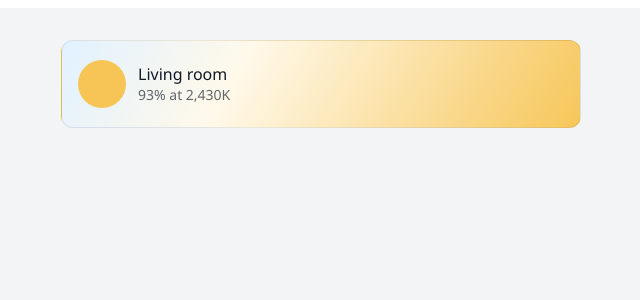
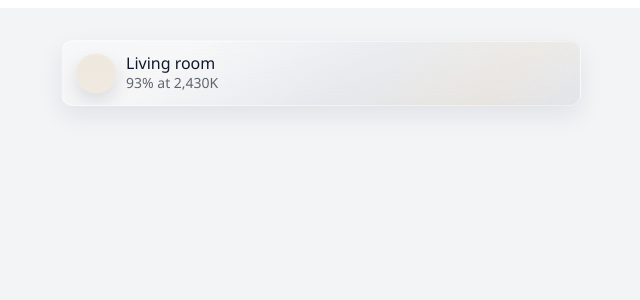
Before and after one commit to mbb365/Dual-Axis-Controller-v4, a React (Vite) app: page / in a window 1280 px wide. Shown: the top 300 px of the page, without its empty margins (319-959 px from the left). Built offline with nearby package versions, Linux system fonts and the light colour scheme.

Commit message:
Polish compact card interactions for v6.2.0

```diff
--- a/package.json
+++ b/package.json
@@ -1,7 +1,7 @@
 {
   "name": "dual-halo-controller",
   "private": true,
-  "version": "6.1.1",
+  "version": "6.2.0",
   "type": "module",
   "scripts": {
     "dev": "vite",
--- a/src/components/CompactCard.css
+++ b/src/components/CompactCard.css
@@ -1,21 +1,36 @@
 .dual-card {
     box-sizing: border-box;
     width: 100%;
+    container-type: inline-size;
     border-radius: var(--ha-card-border-radius, 12px);
     font-family: var(--ha-font-family, "Segoe UI", Roboto, sans-serif);
 }
 
 .dual-card--compact {
+    position: relative;
     display: grid;
     grid-template-columns: auto minmax(0, 1fr);
     align-items: center;
-    gap: 12px;
-    min-height: 88px;
-    padding: 14px 16px;
-    box-shadow: var(--ha-card-box-shadow, none);
+    gap: 10px;
+    min-height: 64px;
+    padding: 12px 14px;
+    overflow: hidden;
+    box-shadow:
+        0 10px 24px rgba(15, 23, 42, 0.08),
+        inset 0 1px 0 rgba(255, 255, 255, 0.44);
     cursor: pointer;
     transition: box-shadow 0.18s ease;
-    border: 1px solid var(--divider-color, rgba(0, 0, 0, 0.08));
+    border: 1px solid rgba(255, 255, 255, 0.38);
+    backdrop-filter: blur(16px) saturate(150%);
+    -webkit-backdrop-filter: blur(16px) saturate(150%);
+}
+
+.dual-card--compact::after {
+    content: '';
+    position: absolute;
+    inset: 0;
+    background: linear-gradient(180deg, rgba(255, 255, 255, 0.22) 0%, rgba(255, 255, 255, 0.02) 100%);
+    pointer-events: none;
 }
 
 .dual-card--compact:focus-visible {
@@ -28,26 +43,45 @@
 }
 
 .dual-card__icon-shell {
-    width: 48px;
-    height: 48px;
+    width: 40px;
+    height: 40px;
     border-radius: 999px;
     display: grid;
     place-items: center;
     color: #ffffff;
     flex-shrink: 0;
+    position: relative;
+    z-index: 1;
+    box-shadow:
+        inset 0 1px 0 rgba(255, 255, 255, 0.34),
+        0 8px 18px rgba(15, 23, 42, 0.12);
+}
+
+.dual-card__icon-button {
+    appearance: none;
+    border: 0;
+    padding: 0;
+    cursor: pointer;
+}
+
+.dual-card__icon-button:focus-visible {
+    outline: 2px solid var(--primary-color, #03a9f4);
+    outline-offset: 2px;
 }
 
 .dual-card__icon {
-    --mdc-icon-size: 24px;
+    --mdc-icon-size: 20px;
 }
 
 .dual-card__content {
+    position: relative;
+    z-index: 1;
     min-width: 0;
 }
 
 .dual-card__title {
     font-size: 1rem;
-    line-height: 1.25;
+    line-height: 1.2;
     font-weight: 500;
     letter-spacing: normal;
     color: var(--primary-text-color, #111827);
@@ -58,9 +92,9 @@
 }
 
 .dual-card__subtitle {
-    margin-top: 2px;
+    margin-top: 1px;
     font-size: 0.875rem;
-    line-height: 1.35;
+    line-height: 1.25;
     color: var(--secondary-text-color, rgba(17, 24, 39, 0.65));
     display: -webkit-box;
     -webkit-line-clamp: 1;
@@ -114,9 +148,10 @@
 
 .dual-card__mode-row {
     display: grid;
-    grid-template-columns: repeat(2, minmax(0, 1fr));
+    grid-template-columns: minmax(0, 1fr) 36px minmax(0, 1fr);
     gap: 8px;
     margin-top: 12px;
+    align-items: center;
 }
 
 .dual-card__mode-pill {
@@ -144,19 +179,57 @@
     transform: translateY(-1px);
 }
 
+.dual-card__power-pill {
+    width: 36px;
+    height: 36px;
+    border-radius: 999px;
+    border: 1px solid rgba(17, 24, 39, 0.16);
+    background: linear-gradient(135deg, rgba(255, 255, 255, 0.82) 0%, rgba(233, 236, 242, 0.96) 100%);
+    color: rgba(71, 85, 105, 0.86);
+    display: grid;
+    place-items: center;
+    padding: 0;
+    cursor: pointer;
+    box-shadow:
+        inset 0 1px 0 rgba(255, 255, 255, 0.7),
+        0 6px 14px rgba(15, 23, 42, 0.1);
+    transition: transform 0.18s ease, box-shadow 0.18s ease, border-color 0.18s ease, color 0.18s ease;
+}
+
+.dual-card__power-pill.is-active {
+    border-color: rgba(124, 58, 237, 0.24);
+    color: rgba(124, 58, 237, 0.92);
+    box-shadow:
+        inset 0 1px 0 rgba(255, 255, 255, 0.76),
+        0 8px 18px rgba(124, 58, 237, 0.18);
+}
+
+.dual-card__power-pill:hover {
+    transform: translateY(-1px);
+}
+
+.dual-card__power-pill:focus-visible {
+    outline: 2px solid var(--primary-color, #03a9f4);
+    outline-offset: 2px;
+}
+
+.dual-card__power-icon {
+    --mdc-icon-size: 18px;
+}
+
 @container (max-width: 380px) {
     .dual-card--compact {
         grid-template-columns: 1fr;
         justify-items: start;
-        gap: 12px;
+        gap: 10px;
     }
 
     .dual-card__icon-shell {
-        width: 40px;
-        height: 40px;
+        width: 36px;
+        height: 36px;
     }
 
     .dual-card__icon {
-        --mdc-icon-size: 20px;
+        --mdc-icon-size: 18px;
     }
 }
--- a/src/components/CompactCard.tsx
+++ b/src/components/CompactCard.tsx
@@ -74,39 +74,93 @@ function getRgbText(hue: number, saturation: number, brightness: number) {
     return `R${red} G${green} B${blue}`;
 }
 
-function buildCompactBackground(isOn: boolean, hue: number, saturation: number, uiMode: 'temperature' | 'spectrum') {
+function buildCompactBackground(
+    isOn: boolean,
+    hue: number,
+    saturation: number,
+    brightness: number,
+    uiMode: 'temperature' | 'spectrum'
+) {
     if (!isOn) {
-        return 'linear-gradient(120deg, rgba(248, 248, 248, 0.98) 0%, rgba(235, 237, 240, 0.98) 100%)';
+        return 'linear-gradient(135deg, rgba(255, 255, 255, 0.72) 0%, rgba(244, 246, 248, 0.88) 44%, rgba(231, 234, 239, 0.94) 100%)';
     }
 
-    if (uiMode === 'spectrum') {
-        const vividHue = `hsla(${hue}, ${Math.max(45, saturation)}%, 72%, 0.95)`;
-        const softHue = `hsla(${hue}, ${Math.max(20, saturation * 0.6)}%, 96%, 0.98)`;
-        return `linear-gradient(120deg, ${softHue} 0%, ${vividHue} 100%)`;
+    const intensity = Math.max(0, Math.min(1, brightness / 100));
+
+    if (uiMode === 'temperature') {
+        const normalizedSaturation = Math.max(0, Math.min(1, saturation / 100));
+        const whiteFocus = `hsla(0, 0%, ${98 - intensity * 1.5}%, ${0.7 - normalizedSaturation * 0.2})`;
+        const softGrey = `hsla(220, 14%, ${91 - intensity * 6}%, ${0.36 + (1 - normalizedSaturation) * 0.18})`;
+        const coolOrWarmTint = `hsla(${hue}, ${10 + normalizedSaturation * 34}%, ${84 - intensity * 12}%, ${
+            0.18 + normalizedSaturation * 0.24
+        })`;
+        const shadowGrey = `hsla(222, 16%, ${83 - intensity * 10}%, ${0.18 + (1 - normalizedSaturation) * 0.16})`;
+
+        return `linear-gradient(135deg, ${whiteFocus} 0%, ${whiteFocus} 22%, ${softGrey} 56%, ${coolOrWarmTint} 82%, ${shadowGrey} 100%)`;
     }
 
-    const cool = 'rgba(224, 241, 255, 0.98)';
-    const center = 'rgba(255, 249, 234, 0.98)';
-    const warm = 'rgba(246, 196, 82, 0.96)';
-    return `linear-gradient(120deg, ${cool} 0%, ${center} 34%, ${warm} 100%)`;
+    const tintSaturation = Math.max(18, uiMode === 'spectrum' ? saturation : saturation * 0.72 + 18);
+    const softTint = `hsla(${hue}, ${Math.max(12, tintSaturation * 0.42)}%, ${98 - intensity * 4}%, ${
+        0.18 + intensity * 0.16
+    })`;
+    const midTint = `hsla(${hue}, ${Math.max(18, tintSaturation * 0.7)}%, ${94 - intensity * 10}%, ${
+        0.24 + intensity * 0.18
+    })`;
+    const richTint = `hsla(${hue}, ${Math.max(24, tintSaturation)}%, ${86 - intensity * 18}%, ${
+        0.3 + intensity * 0.34
+    })`;
+    const tintReach = 38 + intensity * 24;
+
+    return `linear-gradient(135deg, rgba(255, 255, 255, 0.66) 0%, ${softTint} 26%, ${midTint} ${tintReach}%, ${richTint} 100%)`;
 }
 
-function buildIconBackground(isOn: boolean, hue: number, saturation: number, uiMode: 'temperature' | 'spectrum') {
+function buildIconBackground(
+    isOn: boolean,
+    hue: number,
+    saturation: number,
+    brightness: number,
+    uiMode: 'temperature' | 'spectrum'
+) {
     if (!isOn) {
         return 'rgba(140, 149, 159, 0.18)';
     }
 
-    if (uiMode === 'spectrum') {
-        return `hsla(${hue}, ${Math.max(55, saturation)}%, 58%, 0.95)`;
+    if (uiMode === 'temperature') {
+        const normalizedSaturation = Math.max(0, Math.min(1, saturation / 100));
+        const normalizedBrightness = Math.max(0, Math.min(1, brightness / 100));
+        const lightness = 80 + (1 - normalizedSaturation) * 15 + normalizedBrightness * 3;
+        const colorSaturation = normalizedSaturation < 0.12 ? 2 : 10 + normalizedSaturation * 52;
+
+        return `hsla(${hue}, ${colorSaturation}%, ${Math.min(97, lightness)}%, 0.96)`;
     }
 
-    return 'rgba(246, 196, 82, 0.98)';
+    const intensity = Math.max(0, Math.min(1, brightness / 100));
+    const iconSaturation = Math.max(42, uiMode === 'spectrum' ? saturation * 1.08 : saturation * 0.9 + 24);
+
+    return `hsla(${hue}, ${iconSaturation}%, ${52 + intensity * 12}%, 0.94)`;
+}
+
+function buildIconForeground(
+    isOn: boolean,
+    saturation: number,
+    brightness: number,
+    uiMode: 'temperature' | 'spectrum'
+) {
+    if (!isOn) {
+        return 'rgba(90, 99, 109, 0.72)';
+    }
+
+    if (uiMode === 'temperature' && saturation < 12) {
+        return brightness > 55 ? 'rgba(71, 85, 105, 0.9)' : 'rgba(55, 65, 81, 0.86)';
+    }
+
+    return '#ffffff';
 }
 
 export function CompactCard({
     layout,
     lightName,
-    icon,
+    icon: _icon,
     isOn,
     hue,
     saturation,
@@ -196,6 +250,16 @@ export function CompactCard({
         onTapAction();
     };
 
+    const handleIconPointerDown = (event: React.PointerEvent<HTMLButtonElement>) => {
+        event.stopPropagation();
+        clearHold();
+    };
+
+    const handleIconClick = (event: React.MouseEvent<HTMLButtonElement>) => {
+        event.stopPropagation();
+        onToggle();
+    };
+
     if (layout === 'compact') {
         return (
             <div
@@ -209,19 +273,26 @@ export function CompactCard({
                 onClick={handleClick}
                 onKeyDown={handleKeyDown}
                 style={{
-                    background: buildCompactBackground(isOn, hue, saturation, uiMode),
+                    background: buildCompactBackground(isOn, hue, saturation, brightness, uiMode),
                     color: 'var(--primary-text-color, #111827)',
                 }}
             >
                 <style>{compactCardStyles}</style>
-                <div
-                    className="dual-card__icon-shell"
+                <button
+                    type="button"
+                    className="dual-card__icon-shell dual-card__icon-button"
+                    aria-label={`${isOn ? 'Turn off' : 'Turn on'} ${lightName}`}
+                    aria-pressed={isOn}
+                    onPointerDown={handleIconPointerDown}
+                    onPointerUp={(event) => event.stopPropagation()}
+                    onClick={handleIconClick}
                     style={{
-                        background: buildIconBackground(isOn, hue, saturation, uiMode),
+                        background: buildIconBackground(isOn, hue, saturation, brightness, uiMode),
+                        color: buildIconForeground(isOn, saturation, brightness, uiMode),
                     }}
                 >
-                    <ha-icon icon={icon} className="dual-card__icon" />
-                </div>
+                    <ha-icon icon="mdi:power" className="dual-card__icon" />
+                </button>
                 <div className="dual-card__content">
                     <div className="dual-card__title">{lightName}</div>
                     <div className="dual-card__subtitle">{statusText}</div>
@@ -265,6 +336,15 @@ export function CompactCard({
                 </button>
                 <button
                     type="button"
+                    className={`dual-card__power-pill ${isOn ? 'is-active' : ''}`}
+                    aria-label={`${isOn ? 'Turn off' : 'Turn on'} ${lightName}`}
+                    aria-pressed={isOn}
+                    onClick={onToggle}
+                >
+                    <ha-icon icon="mdi:power" className="dual-card__power-icon" />
+                </button>
+                <button
+                    type="button"
                     className={`dual-card__mode-pill ${uiMode === 'temperature' ? 'is-active' : ''}`}
                     disabled={!canUseTemperature}
                     onClick={() => onModeChange('temperature')}
--- a/src/components/Halo.tsx
+++ b/src/components/Halo.tsx
@@ -34,8 +34,13 @@ const HALO_CSS = `
 }
 
 .halo__pad.is-off {
-    filter: saturate(0.55) brightness(0.88);
     cursor: pointer;
+    border-color: rgba(124, 58, 237, 0.12);
+    box-shadow:
+        inset 0 1px 0 rgba(255, 255, 255, 0.58),
+        inset 0 0 0 1px rgba(255, 255, 255, 0.08),
+        inset 0 0 80px rgba(168, 85, 247, 0.18),
+        0 3px 8px rgba(15, 23, 42, 0.08);
 }
 
 .halo__indicator {
@@ -73,6 +78,36 @@ function xPosFromHueSat(hue: number, sat: number, mode: 'temperature' | 'spectru
     }
 
     return (0.5 + sat / 200) * 100;
+}
+
+function buildTemperatureIndicatorColor(hue: number, saturation: number, brightness: number) {
+    const normalizedSaturation = Math.max(0, Math.min(1, saturation / 100));
+    const normalizedBrightness = Math.max(0, Math.min(1, brightness / 100));
+
+    if (normalizedSaturation < 0.12) {
+        const whiteLightness = 97 + normalizedBrightness * 2;
+        return `hsl(0, 0%, ${Math.min(99, whiteLightness)}%)`;
+    }
+
+    const colorSaturation = 14 + normalizedSaturation * 58;
+    const colorLightness = 94 - normalizedSaturation * 12 + normalizedBrightness * 4;
+    return `hsl(${hue}, ${colorSaturation}%, ${Math.min(97, colorLightness)}%)`;
+}
+
+function buildIndicatorShadow(hue: number, saturation: number, brightness: number, mode: 'temperature' | 'spectrum') {
+    if (mode === 'spectrum') {
+        return `0 0 0 1px rgba(255, 255, 255, 0.28), 0 10px 22px hsla(${hue}, 100%, 52%, 0.34), 0 4px 14px rgba(15, 23, 42, 0.22)`;
+    }
+
+    if (saturation < 12) {
+        return brightness > 55
+            ? '0 0 0 1px rgba(15, 23, 42, 0.08), 0 10px 22px rgba(255, 255, 255, 0.38), 0 4px 14px rgba(15, 23, 42, 0.22)'
+            : '0 0 0 1px rgba(15, 23, 42, 0.12), 0 8px 18px rgba(255, 255, 255, 0.2), 0 4px 14px rgba(15, 23, 42, 0.24)';
+    }
+
+    return `0 0 0 1px rgba(255, 255, 255, 0.3), 0 10px 22px hsla(${hue}, ${18 + saturation * 0.5}%, ${
+        72 - saturation * 0.08
+    }%, 0.28), 0 4px 14px rgba(15, 23, 42, 0.22)`;
 }
 
 export function Halo({
@@ -139,14 +174,16 @@ export function Halo({
     };
 
     const padBackground =
-        mode === 'spectrum'
+        !isOn
+            ? 'radial-gradient(circle at 50% 50%, rgba(196, 181, 253, 0.34) 0%, rgba(196, 181, 253, 0.14) 26%, rgba(217, 222, 230, 0.08) 48%, rgba(216, 220, 228, 0) 72%), linear-gradient(145deg, rgba(239, 241, 245, 0.98) 0%, rgba(223, 227, 234, 0.96) 54%, rgba(210, 214, 222, 0.98) 100%)'
+            : mode === 'spectrum'
             ? 'linear-gradient(90deg, #ff6b6b 0%, #ffd166 18%, #95d16f 36%, #56cfe1 54%, #7b6dff 74%, #ff77c8 100%)'
             : 'linear-gradient(90deg, rgba(191, 227, 255, 0.96) 0%, rgba(255, 255, 255, 0.98) 46%, rgba(245, 197, 86, 0.96) 100%)';
 
     const indicatorColor =
         mode === 'spectrum'
             ? `hsl(${hue}, 100%, 50%)`
-            : `hsl(${hue}, ${Math.max(12, saturation)}%, ${Math.max(58, 90 - saturation * 0.18)}%)`;
+            : buildTemperatureIndicatorColor(hue, saturation, brightness);
 
     return (
         <div className="halo">
@@ -160,7 +197,9 @@ export function Halo({
                     onPointerUp={handlePointerUp}
                     onPointerCancel={handlePointerUp}
                     style={{
-                        background: `linear-gradient(180deg, rgba(255, 255, 255, 0.08) 0%, rgba(255,255,255,0) 100%), ${padBackground}`,
+                        background: isOn
+                            ? `linear-gradient(180deg, rgba(255, 255, 255, 0.08) 0%, rgba(255,255,255,0) 100%), ${padBackground}`
+                            : padBackground,
                     }}
                 >
                     {isOn ? (
@@ -170,6 +209,7 @@ export function Halo({
                                 left: `${xPosFromHueSat(hue, saturation, mode)}%`,
                                 top: `${100 - brightness}%`,
                                 background: indicatorColor,
+                                boxShadow: buildIndicatorShadow(hue, saturation, brightness, mode),
                             }}
                         />
                     ) : null}
```
Also changed, not shown: src/card-entry.tsx (+5 -5 lines), 2 other files (tests, documents, lock files or other folders).
